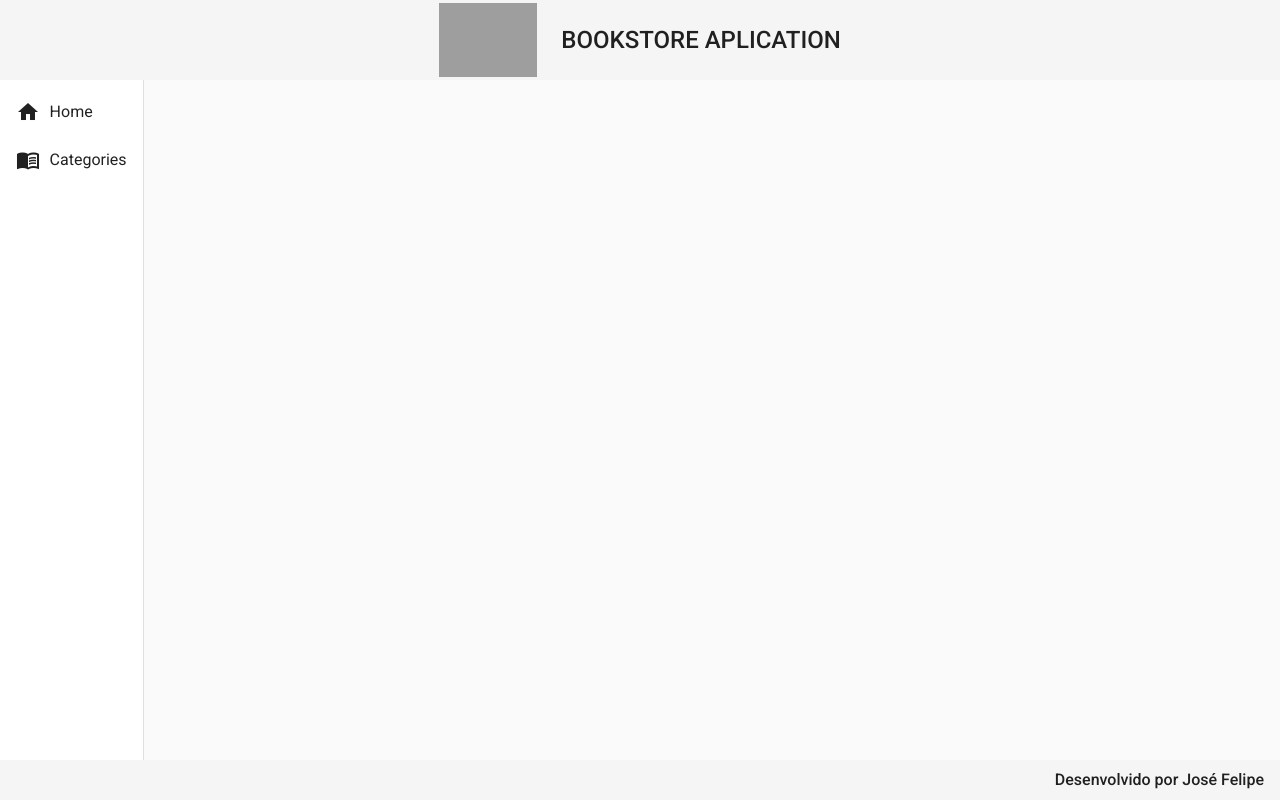
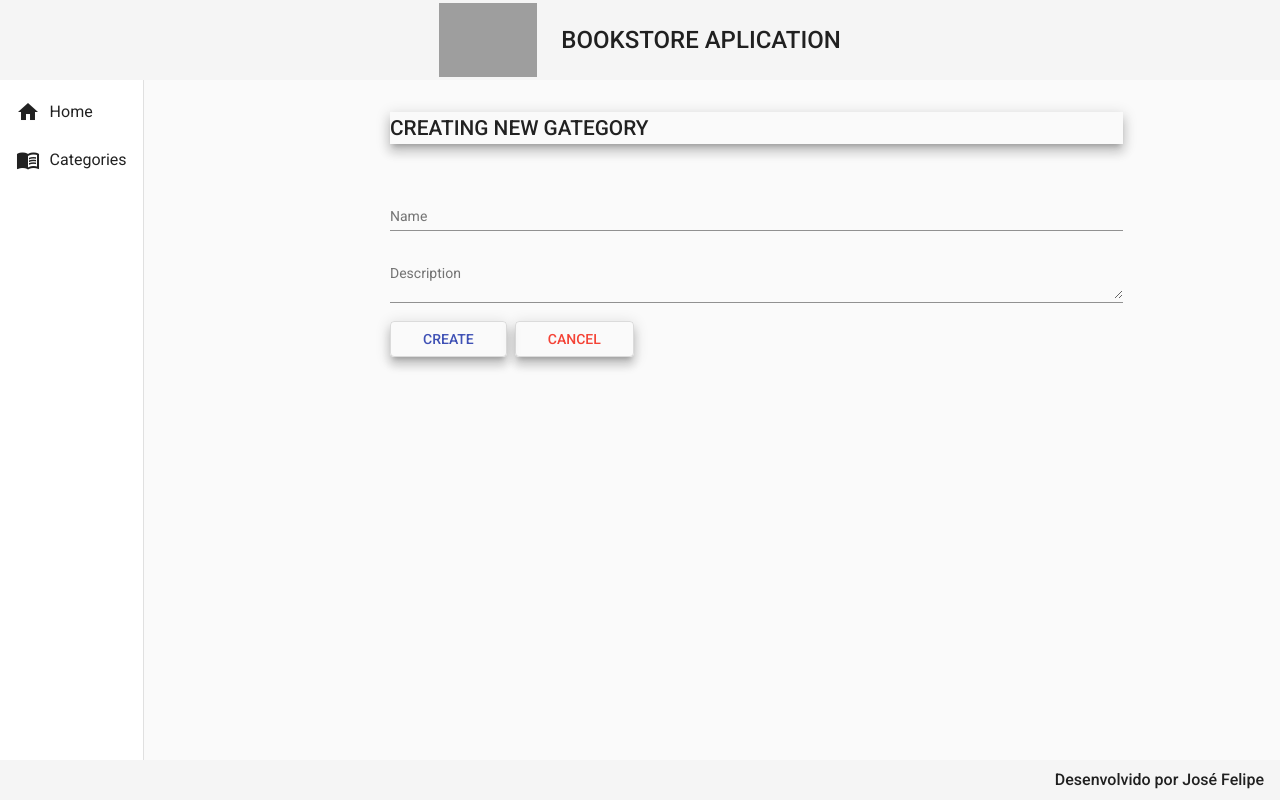
Before and after one commit to zefelipesc/bookstore-front, an Angular app: page /categories/create in a window 1280 px wide. Before the commit this address led to /. Built offline with nearby package versions, Linux system fonts and the light colour scheme; grey boxes are pictures that could not be loaded.

Commit message:
CREATE method to category

```diff
--- a/src/app/app-routing.module.ts
+++ b/src/app/app-routing.module.ts
@@ -1,5 +1,6 @@
 import { Component, NgModule } from '@angular/core';
 import { RouterModule, Routes } from '@angular/router';
+import { CategoryCreateComponent } from './components/views/category/category-create/category-create.component';
 import { CategoryReadComponent } from './components/views/category/category-read/category-read.component';
 import { HomeComponent } from './components/views/home/home.component';
 
@@ -11,6 +12,10 @@ const routes: Routes = [
   {
     path: 'categories',
     component: CategoryReadComponent
+  },
+  {
+    path: 'categories/create',
+    component: CategoryCreateComponent
   }
 ];
 
--- /dev/null
+++ b/src/app/components/views/category/category-create/category-create.component.css
@@ -0,0 +1,27 @@
+form {
+    text-align: center;
+    width: 70%;
+    margin: 2rem auto 0 auto;
+}
+
+h1 {
+    font-size: 1.3rem;
+    font-weight: 500;
+    margin-bottom: 3rem;
+    text-align: start;
+}
+
+.form {
+    width: 100%;
+}
+
+.buttons {
+    width: 100%;
+    text-align: start;
+}
+
+button {
+    margin-right: .5rem;
+    padding-right: 2rem;
+    padding-left: 2rem;
+}
--- /dev/null
+++ b/src/app/components/views/category/category-create/category-create.component.html
@@ -0,0 +1,19 @@
+<form>
+    <h1 class="mat-elevation-z8">CREATING NEW GATEGORY</h1>
+
+    <mat-form-field class="form">
+        <mat-label>Name</mat-label>
+        <input matInput [(ngModel)]="category.name" type="text" name="name" placeholder="Ex: Computação">
+    </mat-form-field>
+
+    <mat-form-field class="form">
+        <mat-label>Description</mat-label>
+        <textarea matInput [(ngModel)]="category.description" type="text" name="description" placeholder="Ex: Books about computation"></textarea>
+    </mat-form-field>
+
+    <div class="buttons">
+        <button (click)="create()" class="mat-elevation-z8" mat-stroked-button color="primary">CREATE</button>
+        <button class="mat-elevation-z8" mat-stroked-button color="warn">CANCEL</button>
+
+    </div>
+</form>
--- /dev/null
+++ b/src/app/components/views/category/category-create/category-create.component.ts
@@ -0,0 +1,37 @@
+import { Component, OnInit } from '@angular/core';
+import { Router } from '@angular/router';
+import { Category } from '../category.model';
+import { CategoryService } from '../category.service';
+
+@Component({
+  selector: 'app-category-create',
+  templateUrl: './category-create.component.html',
+  styleUrls: [
+    './category-create.component.css',
+  ]
+})
+export class CategoryCreateComponent implements OnInit {
+
+  category: Category = {
+    name:  '',
+    description: ''
+  }
+
+  constructor(private service: CategoryService, private router: Router) { }
+
+  ngOnInit(): void {
+  }
+
+  create(): void {
+    this.service.create(this.category).subscribe((resposta) => {
+      this.router.navigate(['categories'])
+      this.service.message('Category succefully created!');
+    }, err => {
+      for(let i = 0; i < err.error.errors.length; i++) {
+        this.service.message(err.error.errors[i].message)
+      }
+    })
+
+  }
+
+}
--- a/src/app/components/views/category/category-read/category-read.component.html
+++ b/src/app/components/views/category/category-read/category-read.component.html
@@ -1,9 +1,9 @@
 <div class="content">
     <div class="title">
-        <h1>Category</h1>
+        <h1>CATEGORIES</h1>
     </div>
 
-    <button class="mat-elevation-z8" mat-stroked-button color="primary">NEW CATEGORY</button>
+    <button class="mat-elevation-z8" (click)="navegarParaCategoriaCreate()" mat-stroked-button color="primary">NEW CATEGORY</button>
 
     <div class="mat-elevation-z8 content-table">
         <table class="table" mat-table [dataSource]="categories">
--- a/src/app/components/views/category/category-read/category-read.component.ts
+++ b/src/app/components/views/category/category-read/category-read.component.ts
@@ -1,6 +1,7 @@
 import { Component, OnInit } from '@angular/core';
 import { CategoryService } from '../category.service';
 import { Category } from '../category.model';
+import { Router } from '@angular/router';
 
 @Component({
   selector: 'app-category-read',
@@ -15,7 +16,7 @@ export class CategoryReadComponent implements OnInit {
 
   displayedColumns: string[] = ['id', 'name', 'description', 'books', 'actions'];
 
-  constructor(private service: CategoryService) { }
+  constructor(private service: CategoryService, private router: Router) { }
 
   ngOnInit(): void {
     this.findAll();
@@ -28,5 +29,9 @@ export class CategoryReadComponent implements OnInit {
     })
   }
 
+  navegarParaCategoriaCreate() {
+    this.router.navigate(["categories/create"])
+  }
+
 
 }
--- a/src/app/components/views/category/category.service.ts
+++ b/src/app/components/views/category/category.service.ts
@@ -1,5 +1,6 @@
 import { HttpClient } from '@angular/common/http';
 import { Injectable } from '@angular/core';
+import { MatSnackBar } from '@angular/material/snack-bar';
 import { Observable } from 'rxjs';
 import { environment } from 'src/environments/environment';
 import { Category } from './category.model';
@@ -11,10 +12,23 @@ export class CategoryService {
 
   baseUrl: String = environment.baseUrl;
 
-  constructor(private http: HttpClient) { }
+  constructor(private http: HttpClient, private _snack: MatSnackBar) { }
 
   findAll():Observable<Category[]> {
     const url = `${this.baseUrl}/categories`
     return this.http.get<Category[]>(url)
   }
+
+  create(category: Category): Observable<Category> {
+    const url = `${this.baseUrl}/categories`
+    return this.http.post<Category>(url, category);
+  }
+
+  message(str: String): void {
+      this._snack.open(`${str}`, 'OK', {
+        horizontalPosition: 'end',
+        verticalPosition: 'top',
+        duration: 2000
+      })
+  }
 }
```
Also changed, not shown: src/app/app.module.ts (+13 -3 lines).
